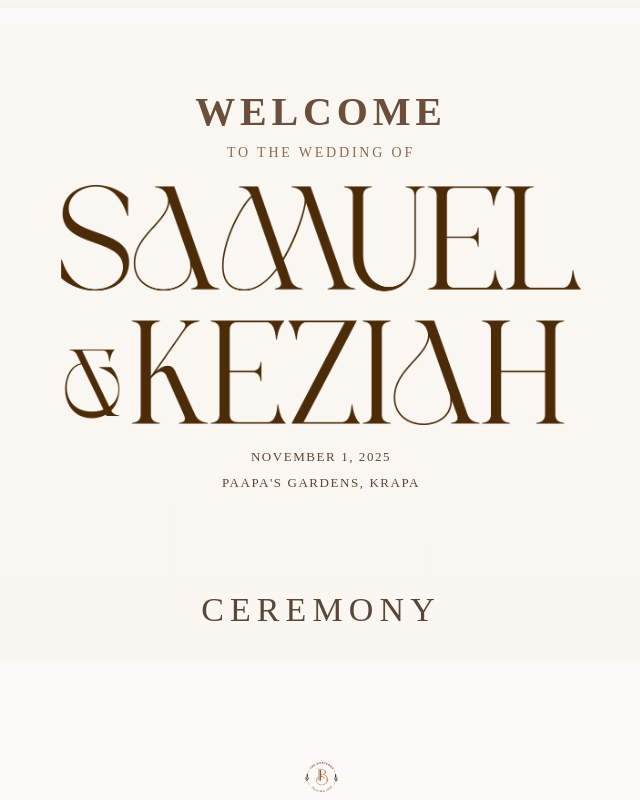
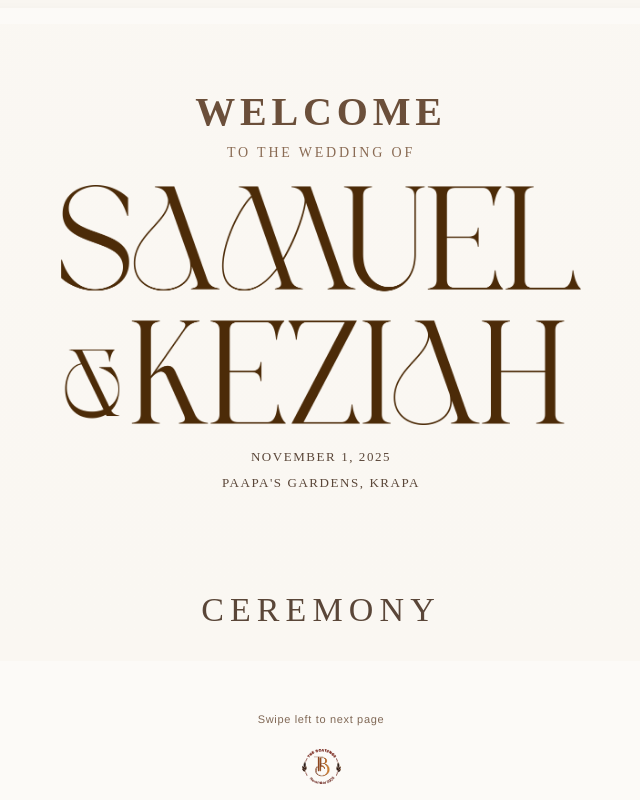
Before and after one commit to kobby12-2/Theboatengs-Outline, a plain HTML site: page index.html in a window 1280 px wide. Shown: the whole page, without its empty margins (319-959 px from the left). Drawn offline with Linux system fonts and the light colour scheme.

Commit message:
Update styles.css

```diff
--- a/styles.css
+++ b/styles.css
@@ -198,35 +198,38 @@ html, body {
   justify-content: flex-start;
 }
 
-/* Small bottom logo on every page */
+/* Small bottom logo on every page - fixed at bottom */
 .slide::after {
   content: "";
-  position: absolute;
+  position: fixed;
   left: 50%;
   bottom: 16px; /* small bottom margin */
   transform: translateX(-50%);
-  width: 72px; /* slightly smaller for better fit */
-  height: 30px;
+  width: clamp(60px, 15vw, 88px); /* responsive size */
+  height: clamp(20px, 5vw, 35px);
   background-image: url("tb brown logo.png");
   background-repeat: no-repeat;
   background-size: contain;
   background-position: center;
   opacity: 0.95;
   pointer-events: none;
+  z-index: 100; /* make sure it stays on top */
 }
 
-/* Swipe hint (first page only where present) */
-.swipe-hint {
-  position: absolute;
+/* Swipe hint - positioned right above the logo (global element) */
+.swipe-hint-global {
+  position: fixed;
   left: 50%;
-  bottom: 54px; /* sits just above the logo (16px + 30px + ~8px space) */
+  bottom: calc(16px + clamp(20px, 5vw, 35px) + 24px); /* right above the logo with good gap */
   transform: translateX(-50%);
   color: #6b4f3a;
-  font-size: 10px; /* small */
+  font-size: clamp(9px, 2.2vw, 11px); /* responsive font size */
   letter-spacing: 0.06em;
   opacity: 0.85;
   font-family: "Proxima Nova", ProximaNova, Avenir, "Helvetica Neue", Helvetica, Arial, ui-sans-serif, system-ui;
   pointer-events: none;
+  z-index: 100; /* make sure it stays on top */
+  white-space: nowrap;
 }
 
 .slide-title {
@@ -340,6 +343,9 @@ html, body {
   .timeline-item .title { font-size: clamp(12px, 3vw, 15px); }
   .timeline-item .details { font-size: 11px; line-height: 1.45; }
   .photo-list { font-size: 11px; line-height: 1.4; }
+
+  /* Adjust bottom spacing on mobile to prevent content from hiding behind fixed logo */
+  .slide-inner { padding-bottom: 80px !important; }
 }
 
 /* Photography items appear slightly smaller */
```
